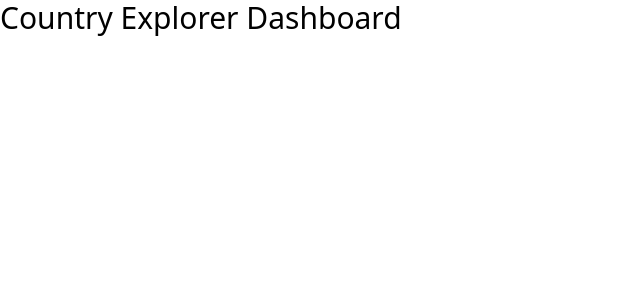
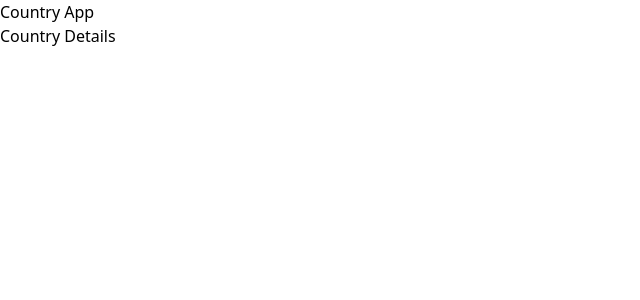
Before and after one commit to ajmal1722/country-list-app, a React app in the folder frontend/: page /country/1 in a window 1280 px wide. Shown: the top 300 px of the page, without its empty margins (0-640 px from the left). Built offline with nearby package versions, Linux system fonts and the light colour scheme; the HTML template or start-up script is replaced by a standard one.

Commit message:
Home layout and route configuration

```diff
--- a/frontend/package.json
+++ b/frontend/package.json
@@ -13,6 +13,7 @@
     "@tailwindcss/vite": "^4.1.18",
     "react": "^19.2.0",
     "react-dom": "^19.2.0",
+    "react-router-dom": "^7.11.0",
     "tailwindcss": "^4.1.18"
   },
   "devDependencies": {
--- a/frontend/src/App.tsx
+++ b/frontend/src/App.tsx
@@ -1,10 +1,12 @@
-import './App.css'
+import { RouterProvider } from 'react-router-dom';
+import { router } from './routes/Router';
+import './App.css';
 
 function App() {
 
   return (
     <>
-      <h1 className='text-3xl'>Country Explorer Dashboard</h1>
+      <RouterProvider router={router} />
     </>
   )
 }
--- /dev/null
+++ b/frontend/src/components/Loading.tsx
@@ -0,0 +1,11 @@
+import React from 'react'
+
+const Loading = () => {
+    return (
+        <div>
+            Loading...
+        </div>
+    )
+}
+
+export default Loading;
--- /dev/null
+++ b/frontend/src/layouts/HomeLayout.tsx
@@ -0,0 +1,15 @@
+import { Outlet } from "react-router-dom";
+
+export default function HomeLayout() {
+    return (
+        <div>
+            <header>
+                <h1>Country App</h1>
+            </header>
+
+            <main>
+                <Outlet />
+            </main>
+        </div>
+    );
+}
--- /dev/null
+++ b/frontend/src/pages/CountryDetails.tsx
@@ -0,0 +1,11 @@
+import React from 'react'
+
+const CountryDetails = () => {
+    return (
+        <div>
+            <h1>Country Details</h1>
+        </div>
+    )
+}
+
+export default CountryDetails
--- /dev/null
+++ b/frontend/src/pages/CountryList.tsx
@@ -0,0 +1,11 @@
+import React from 'react'
+
+const CountryList = () => {
+    return (
+        <div>
+            <h1>Country List</h1>
+        </div>
+    )
+}
+
+export default CountryList
--- /dev/null
+++ b/frontend/src/pages/Favorites.tsx
@@ -0,0 +1,11 @@
+import React from 'react'
+
+const Favorites = () => {
+    return (
+        <div>
+            <h1>Favorites</h1>
+        </div>
+    )
+}
+
+export default Favorites
--- /dev/null
+++ b/frontend/src/routes/Router.tsx
@@ -0,0 +1,36 @@
+import { lazy, Suspense } from "react";
+import { createBrowserRouter } from "react-router-dom";
+
+import HomeLayout from "../layouts/HomeLayout";
+import Loading from "../components/Loading";
+
+// Route-level code splitting
+const CountryList = lazy(() => import("../pages/CountryList"));
+const CountryDetails = lazy(() => import("../pages/CountryDetails"));
+const Favorites = lazy(() => import("../pages/Favorites"));
+
+export const router = createBrowserRouter([
+    {
+        id: "root",
+        path: "/",
+        element: (
+            <Suspense fallback={<Loading />}>
+                <HomeLayout />
+            </Suspense>
+        ),
+        children: [
+            {
+                index: true,
+                element: <CountryList />,
+            },
+            {
+                path: "country/:id",
+                element: <CountryDetails />,
+            },
+            {
+                path: "favorites",
+                element: <Favorites />,
+            },
+        ],
+    },
+]);
```
Also changed, not shown: 1 other file (tests, documents, lock files or other folders).
